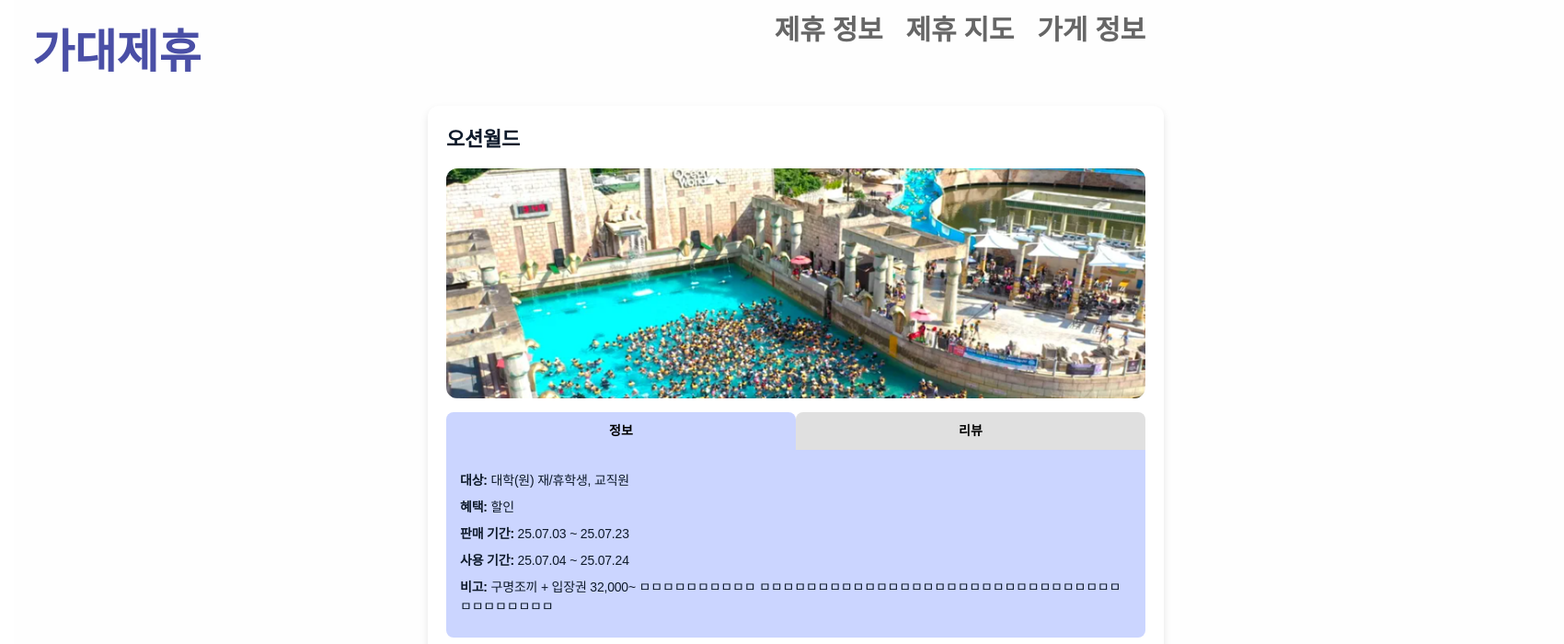
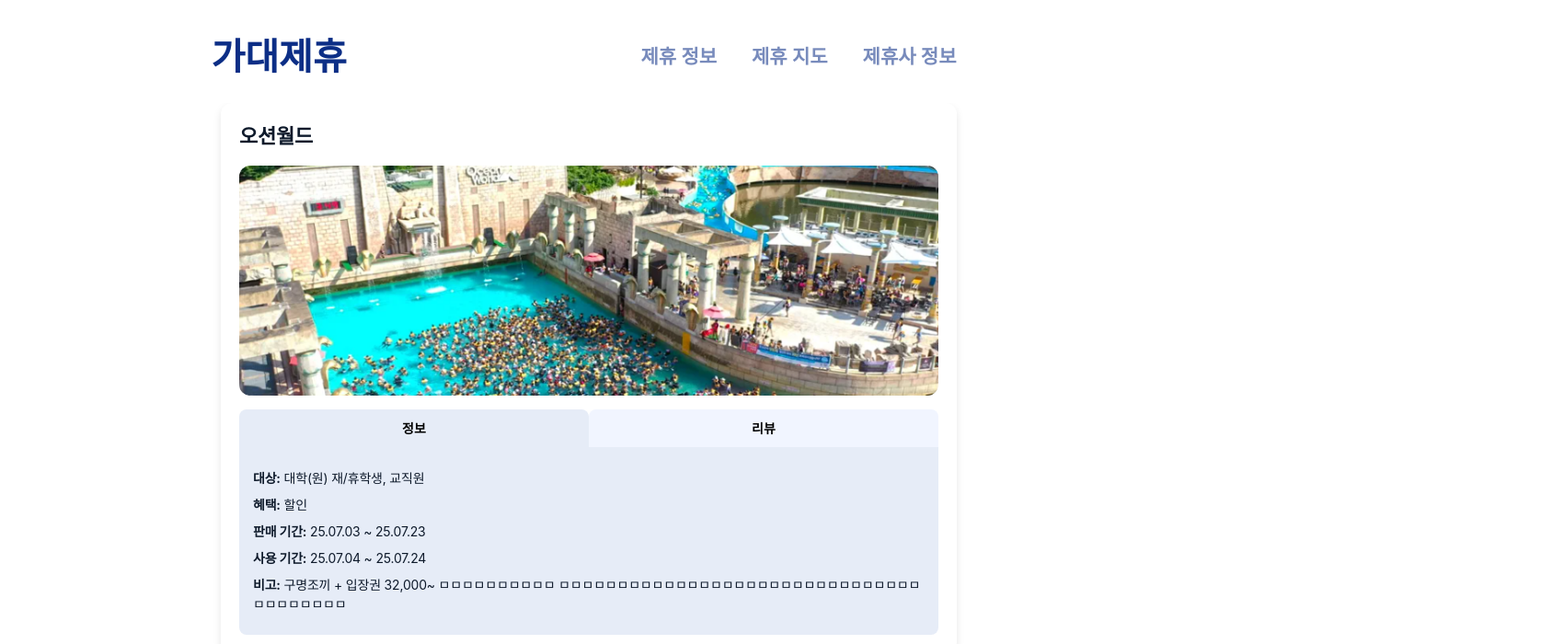
Before and after one commit to TEAM2-SIXSIMBAS/frontend, a React (Vite) app: page /OceanWorld in a window 1280 px wide. Shown: the top 700 px of the page at 92% size, 1700 px wide, since content can reach past the window. Built offline with nearby package versions, Linux system fonts and the light colour scheme.

Commit message:
디자인 통일

```diff
--- a/src/components/NaviBar.css
+++ /dev/null
@@ -1,17 +0,0 @@
-.navbar {
-    position: absolute;
-    top: 10px;
-    right: 20px;
-    display: flex;
-    gap: 25px;
-    font-size: 14px;
-    font-weight: bold;
-}
-
-.nav-item {
-    cursor: pointer;
-}
-
-.nav-item:hover {
-    text-decoration: underline;
-}
--- a/src/components/NaviBar.jsx
+++ /dev/null
@@ -1,14 +0,0 @@
-import React from "react";
-import "../components/NaviBar.css";
-
-function NaviBar() {
-    return (
-        <div className="navbar">
-            <span className="nav-item">제휴 정보</span>
-            <span className="nav-item">제휴 지도</span>
-            <span className="nav-item">가게 정보</span>
-        </div>
-    );
-}
-
-export default NaviBar;
--- a/src/components/TopBanner.css
+++ b/src/components/TopBanner.css
@@ -1,11 +1,11 @@
-:root{
+:root {
     --banner-h: 145px;
     --banner-gap: 24px;
     --tab-h: 24px;
     --tab-gap: 16px;
 }
 
-.top-banner{
+.top-banner {
     position: sticky;
     top: 0;
     z-index: 10;
@@ -15,7 +15,7 @@
     align-items: center;
 }
 
-.top-banner-inner{
+.top-banner-inner {
     max-width: var(--container);
     width: 100%;
     margin-inline: auto;
@@ -26,7 +26,7 @@
 }
 
 /* 타이틀 */
-.top-banner-title{
+.top-banner-title {
     margin: 0;
     font-size: 40px;
     font-weight: 800;
@@ -36,7 +36,7 @@
 }
 
 /* 탭 그룹 (오른쪽 정렬) */
-.top-banner-tabs{
+.top-banner-tabs {
     display: flex;
     gap: var(--tab-gap);
     margin-left: auto;
@@ -45,34 +45,41 @@
 }
 
 /* 탭 버튼 */
-.top-banner-tab{
+.top-banner-tab {
     appearance: none;
     border: 1px solid transparent;
     background: transparent;
-  padding: 0 10px;               /* 높이 24 유지 */
+    padding: 0 10px; /* 높이 24 유지 */
     line-height: var(--tab-h);
-  color: #788BBC;
+    color: #788bbc;
     font-size: 21px;
     font-weight: 600;
     cursor: pointer;
     border-radius: 999px;
-  transition: color .15s ease, background-color .15s ease, border-color .15s ease;
+    transition: color 0.15s ease, background-color 0.15s ease,
+        border-color 0.15s ease;
 }
-.top-banner-tab:hover{
+.top-banner-tab:hover {
     color: #5b71a8;
 }
 
 /* 활성 탭 */
-.top-banner-tab.is-active{
+.top-banner-tab.is-active {
     color: var(--brand-500);
     font-weight: 700;
 }
 
 /* 반응형 */
-@media (max-width: 640px){
-  .top-banner{ min-height: 112px; }
-  .top-banner__title, .top-banner-title{ font-size: 28px; }
-  .top-banner__tab, .top-banner-tab{
+@media (max-width: 640px) {
+    .top-banner {
+        min-height: 112px;
+    }
+    .top-banner__title,
+    .top-banner-title {
+        font-size: 28px;
+    }
+    .top-banner__tab,
+    .top-banner-tab {
         font-size: 14px;
         padding: 0 8px;
     }
--- a/src/pages/InfoDetail/OceanWorld.jsx
+++ b/src/pages/InfoDetail/OceanWorld.jsx
@@ -1,23 +1,18 @@
 import React, { useState } from "react";
 import "../../styles/InfoDetail/OceanWorld.css";
-import NaviBar from "../../components/NaviBar"; // 네비바 불러오기
+import TopBanner from "../../components/TopBanner";
 import ReviewModal from "../ReviewWrite/ReviewModal";
 
 function OceanWorld() {
     const [activeTab, setActiveTab] = useState("info");
     const [showModal, setShowModal] = useState(false);
 
-
     return (
+        <>
+            {/* 메인 내용 */}
             <div className="oceanworld-container">
                 {/* 상단 네비바 */}
-            <NaviBar />
-
-            {/* 상단 타이틀 & 네비게이션 */}
-            <div className="top-header">
-                <h1 className="title-text">가대제휴</h1>
-            </div>
-
+                <TopBanner activeTab={activeTab} onChange={setActiveTab} />
                 {/* 메인 카드 */}
                 <div className="detail-card">
                     <h2 className="store-name">오션월드</h2>
@@ -63,22 +58,26 @@
                                     <strong>혜택:</strong> 할인
                                 </p>
                                 <p>
-                                <strong>판매 기간:</strong> 25.07.03 ~ 25.07.23
+                                    <strong>판매 기간:</strong> 25.07.03 ~
+                                    25.07.23
                                 </p>
                                 <p>
-                                <strong>사용 기간:</strong> 25.07.04 ~ 25.07.24
+                                    <strong>사용 기간:</strong> 25.07.04 ~
+                                    25.07.24
                                 </p>
                                 <p>
-                                <strong>비고:</strong> 구명조끼 + 입장권 32,000~
-                                ㅁㅁㅁㅁㅁㅁㅁㅁㅁㅁ
+                                    <strong>비고:</strong> 구명조끼 + 입장권
+                                    32,000~ ㅁㅁㅁㅁㅁㅁㅁㅁㅁㅁ
                                     ㅁㅁㅁㅁㅁㅁㅁㅁㅁㅁㅁㅁㅁㅁㅁㅁㅁㅁㅁㅁㅁㅁㅁㅁㅁㅁㅁㅁㅁㅁㅁㅁㅁㅁㅁㅁㅁㅁㅁ
                                 </p>
                             </div>
                         )}
                         {activeTab === "review" && (
                             <div className="review-section">
-                            <button className="review-write-btn"
-                            onClick={() => setShowModal(true)}>
+                                <button
+                                    className="review-write-btn"
+                                    onClick={() => setShowModal(true)}
+                                >
                                     리뷰 작성
                                 </button>
                                 <p>아직 작성된 리뷰가 없습니다.</p>
@@ -86,10 +85,12 @@
                         )}
                     </div>
                 </div>
+
                 {showModal && (
                     <ReviewModal onClose={() => setShowModal(false)} />
                 )}
             </div>
+        </>
     );
 }
 
--- a/src/styles/InfoDetail/OceanWorld.css
+++ b/src/styles/InfoDetail/OceanWorld.css
@@ -1,31 +1,8 @@
 .oceanworld-container {
-    background-color: #fefefe;
-    min-height: 100vh;
-    padding: 20px;
-    font-family: sans-serif;
-    width: 1700px;
-}
-
-/* 상단 타이틀 */
-.top-header {
-    margin-bottom: 20px;
-}
-
-.title-text {
-    font-size: 50px;
-    font-weight: bold;
-    margin-bottom: 10px;
-    color: #4a4fa6;
-}
-
-.nav-texts {
-    display: flex;
-    gap: 30px;
-}
-
-.nav-item {
-    font-size: 30px;
-    color: #666;
+    /* 320px ~ 881px 사이에서 반응, 좌우 패딩 유지, 큰 화면엔 881px 중앙 정렬 */
+    width: clamp(320px, 100vw - calc(var(--page-pad) * 2), var(--container));
+    margin-inline: auto;
+    padding: 12px var(--page-pad) 56px;
 }
 
 /* 상세 카드 */
@@ -69,7 +46,7 @@
     flex: 1;
     padding: 10px;
     border: none;
-    background-color: #e0e0e0;
+    background-color: #f1f5ff;
     cursor: pointer;
     font-weight: bold;
     font-size: 14px;
@@ -78,7 +55,7 @@
 }
 
 .tab-btn.active {
-    background-color: #cbd5ff;
+    background-color: #e6ecf7;
 }
 
 .tab-btn:hover {
@@ -87,7 +64,7 @@
 
 /* 탭 내용 */
 .tab-content {
-    background-color: #cbd5ff;
+    background-color: #e6ecf7;
     border-radius: 0 0 8px 8px;
     padding: 15px;
 }
@@ -100,6 +77,7 @@
 .review-section {
     text-align: center;
 }
+
 .review-write-btn {
     margin-top: 15px;
     padding: 10px 16px;
```
Lines whose indentation alone changed are shown as unchanged.
